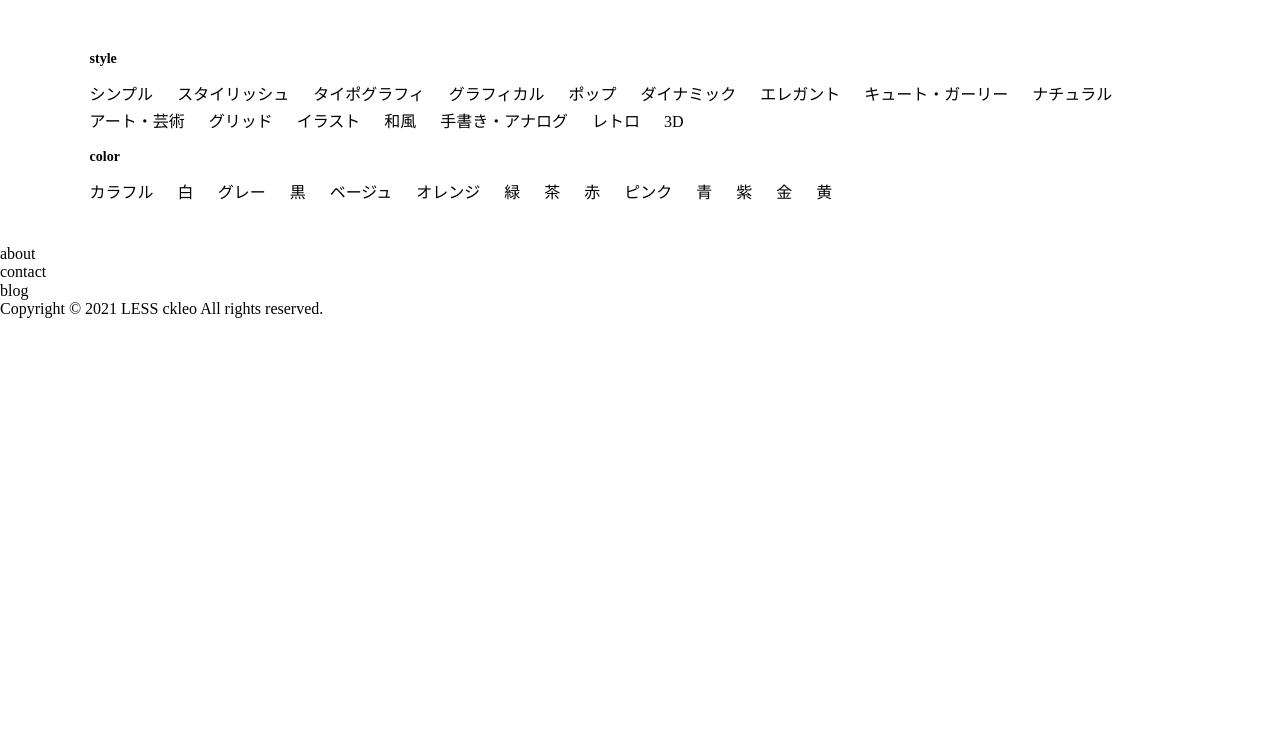
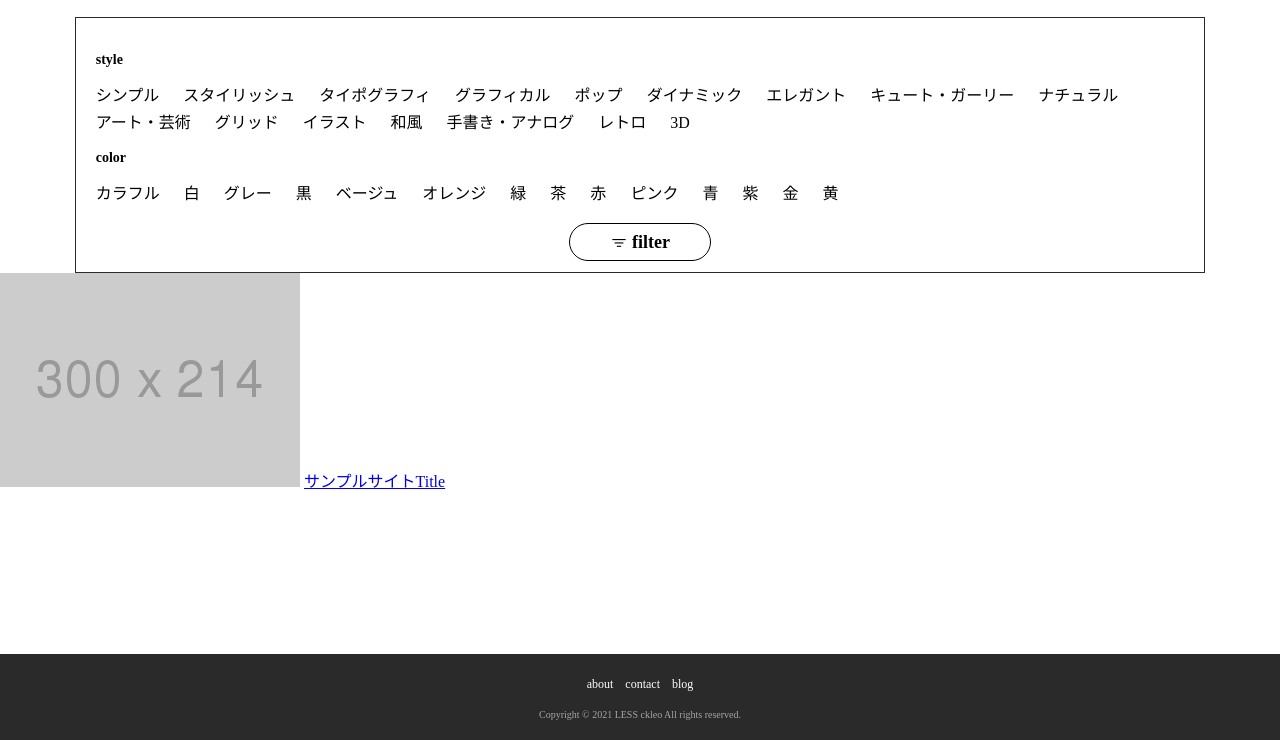
Before and after one commit to ckleo-design/hikidashi, a plain HTML site: page index.html in a window 1280 px wide. Shown: the part 60-800 px from the top of the page. Drawn offline with Linux system fonts and the light colour scheme.

Commit message:
work1_080521

```diff
--- a/assets/css/main.scss
+++ b/assets/css/main.scss
@@ -2,14 +2,22 @@
     display: none;
 }
 
-header {
-    width: 86%;
-    max-width: 1920px;
+%basicSize {
+    width: 88.33%;
+    max-width: 1272px;
     margin: 0 auto;
     padding: 20px 0;
+}
+
+%flexRow {
     display: flex;
     flex-direction: row;
     flex-wrap: nowrap;
+}
+
+header {
+    @extend %basicSize;
+    @extend %flexRow;
     justify-content: space-between;
 
     .pageLogo {
@@ -22,9 +30,7 @@ header {
     .right {
         nav {
             ul {
-                display: flex;
-                flex-direction: row;
-                flex-wrap: nowrap;
+                @extend %flexRow;
 
                 li {
                     list-style: none;
@@ -38,11 +44,12 @@ header {
     }
 }
 
+//filter box
 #filterSection {
-    width: 86%;
-    max-width: 1920px;
-    margin: 0 auto;
-    padding: 20px 0;
+    border: 1px solid #2a2a2a;
+    @extend %basicSize;
+    padding: 20px;
+    box-sizing: border-box;
 
     .filterBlock {
         h3.filterTitle {
@@ -50,8 +57,7 @@ header {
         }
 
         .filterList {
-            display: flex;
-            flex-direction: row;
+            @extend %flexRow;
             flex-wrap: wrap;
 
             .filterItem {
@@ -66,4 +72,72 @@ header {
         }
     }
 
+    //filterBtn
+    .filterBtn {
+        display: block;
+        text-align: center;
+        margin-top: 24px;
+
+        a {
+            border: 1px solid #000;
+            border-radius: 45px;
+            padding: 8px 40px;
+            font-size: 18px;
+            font-weight: bold;
+            color: #000;
+            text-decoration: none;
+
+            &::before {
+                content: "";
+                display: inline-block;
+                background: url("../images/filterIcon.png") 0 0 no-repeat;
+                background-size: cover;
+                width: 18px;
+                height: 18px;
+                vertical-align: bottom;
+                margin-right: 4px;
+            }
+        }
+    }
 }
+
+//footer
+footer {
+    position: absolute;
+    bottom: 0;
+    width: 100%;
+    background: #2a2a2a;
+    padding: 20px 0;
+
+    nav {
+        ul {
+            @extend %flexRow;
+            width: fit-content;
+            margin: 0 auto;
+
+            li {
+                list-style: none;
+
+                &:not(:last-child) {
+                    margin-right: 12px;
+                }
+
+                a {
+                    color: #fdfdfd;
+                    font-size: 12px;
+                    text-decoration: none;
+                }
+            }
+        }
+    }
+
+    .copyright {
+        margin-top: 16px;
+
+        p {
+            text-align: center;
+            font-size: 10px;
+            color: #a5a5a5;
+        }
+    }
+}
--- a/index.html
+++ b/index.html
@@ -69,14 +69,17 @@
                 <li class="filterItem">黄</li>
             </ul>
         </div>
+        <div class="filterBtn">
+            <a href="#">filter</a>
+        </div>
     </section>
     <main>
         <section id="displaySection">
             <h2 class="hide">web design sample</h2>
             <div class="displayBlock">
                 <div class="displayItem">
-                    <a href=""><img src="" alt=""></a>
-                    <a href=""></a>
+                    <a href="#"><img src="assets/images/D-image.png" alt="sample site "></a>
+                    <a href="#">サンプルサイトTitle</a>
                 </div>
             </div>
         </section>
@@ -84,9 +87,9 @@
     <footer>
         <nav>
             <ul>
-                <li>about</li>
-                <li>contact</li>
-                <li>blog</li>
+                <li><a href="#">about</a></li>
+                <li><a href="#">contact</a></li>
+                <li><a href="#">blog</a></li>
             </ul>
         </nav>
         <div class="copyright">
```
Also changed, not shown: assets/css/main.css, assets/images/D-image.png (added), assets/images/filterIcon.png (added), 1 other file.
